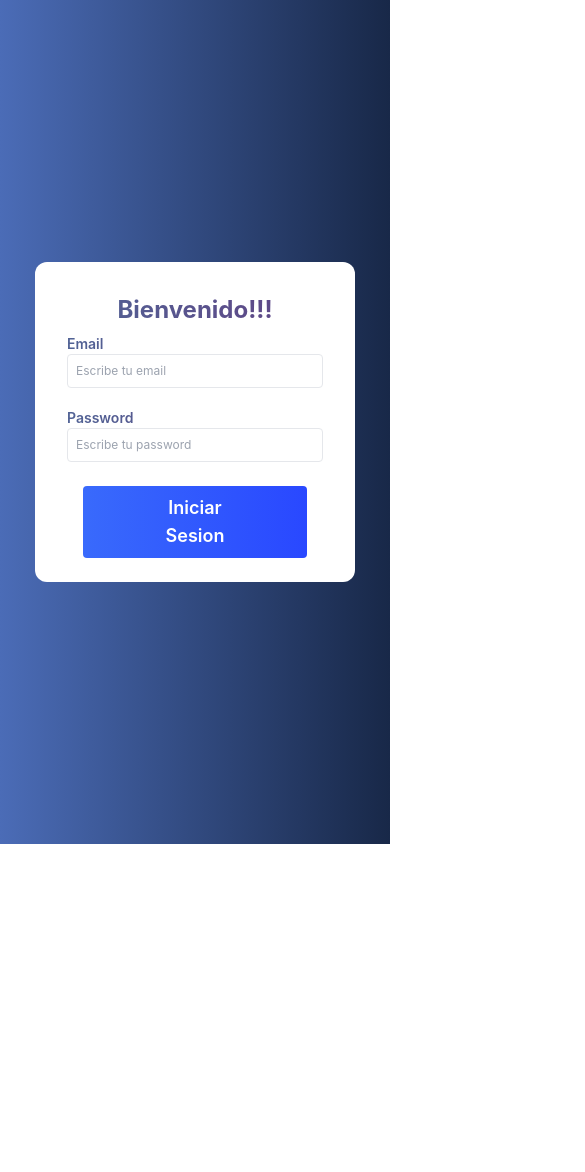
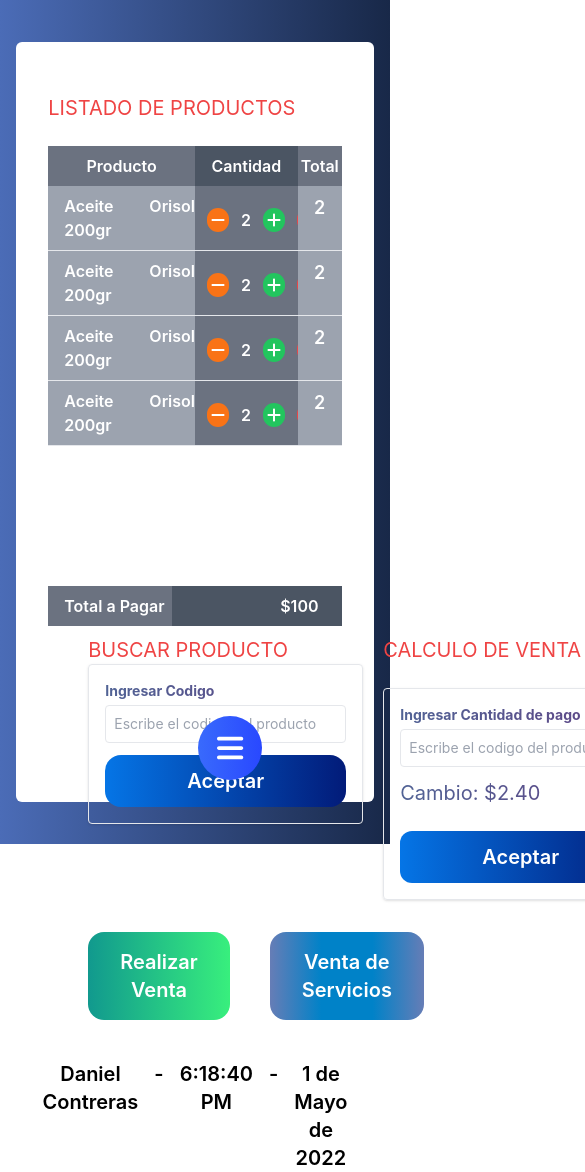
Before and after one commit to danniel-contreras/react-usb-barcode, a React (Vite) app: page / in a window 390 px wide. Shown: the top 1172 px of the page, 585 px wide, since content can reach past the window. Before the commit the page ends 844 px from the top, so only its background shows below. Built offline with nearby package versions, Linux system fonts and the light colour scheme.

Commit message:
responsive desing

```diff
--- a/package.json
+++ b/package.json
@@ -12,6 +12,7 @@
     "@fortawesome/free-regular-svg-icons": "^6.1.1",
     "@fortawesome/free-solid-svg-icons": "^6.1.1",
     "@fortawesome/react-fontawesome": "^0.1.18",
+    "@headlessui/react": "^1.6.0",
     "@reduxjs/toolkit": "^1.8.1",
     "@use-it/event-listener": "^0.1.7",
     "axios": "^0.27.2",
@@ -20,6 +21,7 @@
     "faker": "^6.6.6",
     "formik": "^2.2.9",
     "jwt-decode": "^3.1.2",
+    "popper.js": "^1.16.1",
     "react": "^18.0.0",
     "react-chartjs-2": "^4.1.0",
     "react-dom": "^18.0.0",
--- a/src/App.jsx
+++ b/src/App.jsx
@@ -7,7 +7,7 @@ function App() {
   const auth = useSelector((state) => state.auth);
   return (
     <>
-      <>{auth?.isLoggedIn ? <ReactRouter /> : <Auth />}</>
+      <>{!auth?.isLoggedIn ? <ReactRouter /> : <Auth />}</>
     </>
   );
 }
--- a/src/components/Clock.jsx
+++ b/src/components/Clock.jsx
@@ -13,7 +13,7 @@ function Clock(){
     };
   }, []);
   return (
-    <span className='mx-4 text-sm font-semibold'>
+    <span className='mx-4 text-xl md:text-sm lg:text-xl font-semibold'>
       {formatAMPM(date)}
     </span>
   );
--- a/src/components/Layout.jsx
+++ b/src/components/Layout.jsx
@@ -1,10 +1,67 @@
-import React from "react";
+import { useState, createRef, useEffect } from "react";
+import Popper from "popper.js";
+import { FontAwesomeIcon } from "@fortawesome/react-fontawesome";
+import { faBars } from "@fortawesome/free-solid-svg-icons";
 
 export const Layout = ({ children }) => {
+  const btnDropdownRef = createRef();
+  const popoverDropdownRef = createRef();
+  const [dropdownPopoverShow, setDropdownPopoverShow] = useState(false);
+  const openDropdownPopover = () => {
+    new Popper(btnDropdownRef.current, popoverDropdownRef.current, {
+      placement: "bottom-start",
+    });
+    setDropdownPopoverShow(true);
+    setLoadCart(true);
+  };
+  const closeDropdownPopover = () => {
+    setDropdownPopoverShow(false);
+  };
+  useEffect(() => {
+    const handleClickOutside = (event) => {
+      if (
+        !popoverDropdownRef?.current?.contains(event.target) &&
+        !btnDropdownRef?.current?.contains(event.target)
+      ) {
+        closeDropdownPopover();
+      }
+    };
+    document.addEventListener("mousedown", handleClickOutside);
+    return () => {
+      // Unbind the event listener on clean up
+      document.removeEventListener("mousedown", handleClickOutside);
+    };
+  }, [popoverDropdownRef, btnDropdownRef]);
   return (
     <div className="App flex flex-col w-screen h-screen justify-center items-center">
-      <div className=" w-11/12 bg-white h-105 rounded-md p-12 pb-14 flex flex-col items-center">
+      <div className=" w-11/12 bg-white h-90-percent rounded-md py-10 px-8 flex flex-col">
         {children}
+        <button
+          ref={btnDropdownRef}
+          onClick={() => {
+            dropdownPopoverShow
+              ? closeDropdownPopover()
+              : openDropdownPopover();
+          }}
+          style={{ borderRadius: "50%" }}
+          className="text-white flex absolute bottom-16 right-32 justify-center items-center text-3xl h-16 w-16 bg-kimoby"
+        >
+          <FontAwesomeIcon className="p-4" icon={faBars} />
+        </button>
+        <div
+          className={
+            (dropdownPopoverShow ? "block " : "hidden ") +
+            "text-base mb-80 w-96 h-72 -ml-80 bg-white border-2 p-8 float-left list-none text-left rounded shadow-xl"
+          }
+          ref={popoverDropdownRef}
+        >
+          <ul>
+          <li className="text-2xl font-semibold text-gradient border-white py-3">Productos</li>
+          <li className="text-2xl font-semibold text-gradient border-white py-3">Historial de ventas</li>
+          <li className="text-2xl font-semibold text-gradient border-white py-3">Finanzas</li>
+          <li className="text-2xl font-semibold text-gradient border-white py-3">Cerrar Sesion</li>
+          </ul>
+        </div>
       </div>
     </div>
   );
--- a/src/components/ProductsList.jsx
+++ b/src/components/ProductsList.jsx
@@ -30,14 +30,119 @@ export const ProductsList = ({ reload, setReload }) => {
     setReload(true);
   };
   return (
-    <div className="mt-3 h-80 max-h-80 mb-10 ">
+    <div className="mt-3">
+      <p className="text-red-500 text-xl md:text-lg lg:text-xl  text-left mb-6">
+        LISTADO DE PRODUCTOS
+      </p>
       <div className="flex text-white font-semibold">
-        <div className="w-64 bg-gray-500 py-2">Producto</div>
-        <div className="w-40 bg-gray-600 py-2">Cantidad</div>
-        <div className="w-32 bg-gray-500 py-2">Total</div>
+        <div style={{ width: "50%" }} className="bg-gray-500 py-2">
+          Producto
+        </div>
+        <div style={{ width: "35%" }} className="bg-gray-600 py-2">
+          Cantidad
+        </div>
+        <div style={{ width: "15%" }} className="bg-gray-500 py-2">
+          Total
+        </div>
       </div>
-      <div className="overflow-auto overflow-x-hidden">
-        {prods.length > 0 &&
+      <div className="overflow-auto responsive__height overflow-x-hidden">
+        <div className="flex text-white font-semibold">
+          <div style={{ width: "50%" }} className="border-b md:text-sm lg:text-lg text-justify bg-gray-400 py-2 pl-4">
+            Aceite Orisol 200gr
+          </div>
+          <div style={{ width: "35%" }} className="border-b flex items-center md:text-sm lg:text-lg bg-gray-500 py-2">
+            <FontAwesomeIcon
+              onClick={() => remove(p)}
+              className=" bg-orange-500 mx-3 md:w-5 lg:w-7 mt-1 rounded-full p-1 md:h-5 lg:h-7  cursor-pointer"
+              icon={faMinus}
+            />
+            <span className="mt-1">2</span>
+            <FontAwesomeIcon
+              onClick={() => sum(p)}
+              className="bg-green-500 mx-3 md:w-5 lg:w-7 mt-1 rounded-full p-1 md:h-5 lg:h-7  cursor-pointer"
+              icon={faPlus}
+            />
+            <FontAwesomeIcon
+              onClick={() => deletep(p)}
+              className=" bg-red-500 md:w-5 lg:w-7 mt-1 rounded-full p-1 md:h-5 lg:h-7  cursor-pointer"
+              icon={faTrash}
+            />
+          </div>
+          <div style={{width:"15%"}} className="border-b text-lg bg-gray-400 py-2">2</div>
+        </div>
+        <div className="flex text-white font-semibold">
+        <div style={{ width: "50%" }} className="border-b md:text-sm lg:text-lg text-justify bg-gray-400 py-2 pl-4">
+          Aceite Orisol 200gr
+        </div>
+        <div style={{ width: "35%" }} className="border-b flex items-center md:text-sm lg:text-lg bg-gray-500 py-2">
+          <FontAwesomeIcon
+            onClick={() => remove(p)}
+            className=" bg-orange-500 mx-3 md:w-5 lg:w-7 mt-1 rounded-full p-1 md:h-5 lg:h-7  cursor-pointer"
+            icon={faMinus}
+          />
+          <span className="mt-1">2</span>
+          <FontAwesomeIcon
+            onClick={() => sum(p)}
+            className="bg-green-500 mx-3 md:w-5 lg:w-7 mt-1 rounded-full p-1 md:h-5 lg:h-7  cursor-pointer"
+            icon={faPlus}
+          />
+          <FontAwesomeIcon
+            onClick={() => deletep(p)}
+            className=" bg-red-500 md:w-5 lg:w-7 mt-1 rounded-full p-1 md:h-5 lg:h-7  cursor-pointer"
+            icon={faTrash}
+          />
+        </div>
+        <div style={{width:"15%"}} className="border-b text-lg bg-gray-400 py-2">2</div>
+      </div>
+      <div className="flex text-white font-semibold">
+      <div style={{ width: "50%" }} className="border-b md:text-sm lg:text-lg text-justify bg-gray-400 py-2 pl-4">
+        Aceite Orisol 200gr
+      </div>
+      <div style={{ width: "35%" }} className="border-b flex items-center md:text-sm lg:text-lg bg-gray-500 py-2">
+        <FontAwesomeIcon
+          onClick={() => remove(p)}
+          className=" bg-orange-500 mx-3 md:w-5 lg:w-7 mt-1 rounded-full p-1 md:h-5 lg:h-7  cursor-pointer"
+          icon={faMinus}
+        />
+        <span className="mt-1">2</span>
+        <FontAwesomeIcon
+          onClick={() => sum(p)}
+          className="bg-green-500 mx-3 md:w-5 lg:w-7 mt-1 rounded-full p-1 md:h-5 lg:h-7  cursor-pointer"
+          icon={faPlus}
+        />
+        <FontAwesomeIcon
+          onClick={() => deletep(p)}
+          className=" bg-red-500 md:w-5 lg:w-7 mt-1 rounded-full p-1 md:h-5 lg:h-7  cursor-pointer"
+          icon={faTrash}
+        />
+      </div>
+      <div style={{width:"15%"}} className="border-b text-lg bg-gray-400 py-2">2</div>
+    </div>
+    <div className="flex text-white font-semibold">
+    <div style={{ width: "50%" }} className="border-b md:text-sm lg:text-lg text-justify bg-gray-400 py-2 pl-4">
+      Aceite Orisol 200gr
+    </div>
+    <div style={{ width: "35%" }} className="border-b flex items-center md:text-sm lg:text-lg bg-gray-500 py-2">
+      <FontAwesomeIcon
+        onClick={() => remove(p)}
+        className=" bg-orange-500 mx-3 md:w-5 lg:w-7 mt-1 rounded-full p-1 md:h-5 lg:h-7  cursor-pointer"
+        icon={faMinus}
+      />
+      <span className="mt-1">2</span>
+      <FontAwesomeIcon
+        onClick={() => sum(p)}
+        className="bg-green-500 mx-3 md:w-5 lg:w-7 mt-1 rounded-full p-1 md:h-5 lg:h-7  cursor-pointer"
+        icon={faPlus}
+      />
+      <FontAwesomeIcon
+        onClick={() => deletep(p)}
+        className=" bg-red-500 md:w-5 lg:w-7 mt-1 rounded-full p-1 md:h-5 lg:h-7  cursor-pointer"
+        icon={faTrash}
+      />
+    </div>
+    <div style={{width:"15%"}} className="border-b text-lg bg-gray-400 py-2">2</div>
+  </div>
+        {/*prods.length > 0 &&
           prods.map((p, index) => (
             <div key={index} className="flex text-white font-semibold">
               <div className="w-64 text-xs text-justify bg-gray-400 py-2 pl-4">
@@ -67,14 +172,14 @@ export const ProductsList = ({ reload, setReload }) => {
                   : `$${Number(p.price)}`}
               </div>
             </div>
-          ))}
+                ))*/}
       </div>
       <div className="flex text-white font-semibold">
-        <div className="w-64 bg-gray-500 py-2 text-justify pl-4">
+        <div style={{width:"50%"}} className="bg-gray-500 py-2 text-justify pl-4">
           Total a Pagar
         </div>
-        <div className="w-40 bg-gray-600 py-2"></div>
-        <div className="w-32 bg-gray-600 py-2">${total.toFixed(2)}</div>
+        <div style={{width:"35%"}} className=" bg-gray-600 py-2"></div>
+        <div style={{width:"35%"}} className="bg-gray-600 py-2">${100}</div>
       </div>
     </div>
   );
--- a/src/index.css
+++ b/src/index.css
@@ -1,70 +1,144 @@
 body {
   margin: 0;
-  font-family: -apple-system, BlinkMacSystemFont, 'Segoe UI', 'Roboto', 'Oxygen',
-    'Ubuntu', 'Cantarell', 'Fira Sans', 'Droid Sans', 'Helvetica Neue',
+  font-family: -apple-system, BlinkMacSystemFont, "Segoe UI", "Roboto", "Oxygen",
+    "Ubuntu", "Cantarell", "Fira Sans", "Droid Sans", "Helvetica Neue",
     sans-serif;
   -webkit-font-smoothing: antialiased;
   -moz-osx-font-smoothing: grayscale;
 }
 
 code {
-  font-family: source-code-pro, Menlo, Monaco, Consolas, 'Courier New',
+  font-family: source-code-pro, Menlo, Monaco, Consolas, "Courier New",
     monospace;
 }
 @tailwind base;
 @tailwind components;
 @tailwind utilities;
 
-.App{
-  background-image: linear-gradient(to right,#4b6cb7,#182848);
+.App {
+  background-image: linear-gradient(to right, #4b6cb7, #182848);
 }
-
-.h-105{
+.h90-100 {
+  height: 90%;
+  max-height: 90%;
+}
+.h-90-percent {
   height: 90vh;
   max-height: 90vh;
 }
 
-.h-110{
+.h-100 {
+  height: 30rem;
+  max-height: 30rem;
+}
+.mb-100 {
+  margin-bottom: 31rem;
+}
+.responsive__height {
   height: 35rem;
   max-height: 35rem;
 }
 
-.bg-danger{
-  background-image: linear-gradient(to right,#EB3349,#F45C43);
+.bg-danger {
+  background-image: linear-gradient(to right, #eb3349, #f45c43);
 }
 
-.bg-sunrise{
-  background-image: linear-gradient(to right,#FF512F,#F09819);
+.bg-sunrise {
+  background-image: linear-gradient(to right, #ff512f, #f09819);
 }
 
-.bg-quepal{
-  background-image: linear-gradient(to right,#11998e,#38ef7d);
+.bg-quepal {
+  background-image: linear-gradient(to right, #11998e, #38ef7d);
 }
 
-.bg-deep-space{
-  background-image: linear-gradient(to right,#000000,#434343);
+.bg-deep-space {
+  background-image: linear-gradient(to right, #000000, #434343);
 }
 
-.bg-rainbow-blue{
-  background-image: linear-gradient(to right,#00F260,#0575E6);
+.bg-rainbow-blue {
+  background-image: linear-gradient(to right, #00f260, #0575e6);
 }
 
-.bg-hydrogen{
-  background-image: linear-gradient(to right,#667db6,#0082c8,#0082c8,#667db6);
+.bg-hydrogen {
+  background-image: linear-gradient(
+    to right,
+    #667db6,
+    #0082c8,
+    #0082c8,
+    #667db6
+  );
 }
 
-.bg-kimoby{
-  background-image: linear-gradient(to right,#396afc,#2948ff);
+.bg-kimoby {
+  background-image: linear-gradient(to right, #396afc, #2948ff);
 }
 
-.bg-very-blue{
-  background-image: linear-gradient(to right,#0575E6,#021B79);
+.bg-very-blue {
+  background-image: linear-gradient(to right, #0575e6, #021b79);
 }
-.text-gradient{
-  background-image:linear-gradient(-90deg,#614385 , #516395);
+.text-gradient {
+  background-image: linear-gradient(-90deg, #614385, #516395);
   background-clip: text;
   -webkit-text-fill-color: transparent;
 }
-.gradient-noname{
-  background-image:linear-gradient(to right,#614385 , #516395);
+.gradient-noname {
+  background-image: linear-gradient(to right, #614385, #516395);
 }
+
+.float-bottom {
+  display: flex;
+  align-items: flex-end;
+  shape-outside: inset(calc(100% - 100px) 0 0);
+}
+
+.responsive__section {
+  width: 65%;
+}
+.responsive__section__two {
+  width: 35%;
+}
+@media screen and (min-height: 1000px) {
+  .responsive__height {
+    height: 20rem;
+  }
+}
+
+@media screen and (max-width: 800px) and (max-height: 1100px) {
+  .responsive__height {
+    height: 25rem;
+  }
+  .responsive__page {
+    width: 100%;
+    flex-direction: column;
+  }
+  .responsive__section {
+    width: 100%;
+  }
+  .responsive__section__two {
+    width: 100%;
+  }
+  .responsive__cards{
+    display: flex;
+    flex-direction: row;
+    width: 100%;
+    margin-top: 10px;
+  }
+  .responsive__card {
+    width: 275px;
+    margin-right: 20px;
+  }
+  .responsive__text{
+    margin-top: 0 !important;
+  }
+  .responsive__group__buttons{
+    display: flex;
+    flex-direction: row;
+  }
+  .responsive__group__buttons button{
+    width:250px;
+    margin-right: 40px;
+  }
+  .responsive__footer{
+    margin-top: 40px;
+  }
+}
--- a/src/pages/Home.jsx
+++ b/src/pages/Home.jsx
@@ -1,6 +1,11 @@
 import React, { useState, useEffect } from "react";
 import { getProductByCode } from "../api/products.api";
-import { deleteItems, formatDate, getItems, setItemCart } from "../utils/functions";
+import {
+  deleteItems,
+  formatDate,
+  getItems,
+  setItemCart,
+} from "../utils/functions";
 import { ProductsList } from "../components/ProductsList";
 import useEventListener from "../hooks/use-event-listener";
 import Clock from "../components/Clock";
@@ -44,72 +49,91 @@ export const Home = () => {
     if (getItems()) {
       addSale(getItems()).then(({ data }) => {
         if (data.ok) {
-          toast.success("Se ah realizado la compra")
-          deleteItems()
+          toast.success("Se ah realizado la compra");
+          deleteItems();
           setReload(true);
-        };
+        }
       });
     }
   };
 
   return (
     <Layout>
-      <div className="grid grid-cols-2 gap-6">
+      <div className="flex responsive__page flex-row">
+        <div className="responsive__section">
+          <ProductsList reload={reload} setReload={setReload} />
+        </div>
+        <div className="flex flex-col ml-10 responsive__section__two">
+          <div className="responsive__cards">
             <div>
-          <p className="text-red-500 text-2xl">LISTA DE PRODUCTOS</p>
-          <ProductsList reload={reload} setReload={setReload} />
-          <button onClick={addNewSale} className="bg-quepal w-full text-white py-2 mt-28 text-lg font-semibold px-8 rounded-xl">
-            Realizar Venta
-          </button>
-          <button className="bg-hydrogen w-full text-white py-2 mt-6 text-lg font-semibold px-8 rounded-xl">
-            Venta de Servicios
-          </button>
-          <div className="flex justify-center mt-8">
-            <p className="text-sm font-semibold px-4">Daniel Contreras</p>
-            <span className="text-sm font-semibold">-</span>
-            <Clock />
-            <span className="text-sm font-semibold">-</span>
-            <p className="text-sm font-semibold px-4">{formatDate()}</p>
-          </div>
-        </div>
-        <div className="flex flex-col">
-          <div className="border rounded shadow w-full text-justify p-4 flex justify-center flex-col">
-            <label className="text-xs text-gradient font-bold">
+              <p className="text-red-500 text-xl md:text-lg lg:text-xl  text-left md:mb-4 lg:mb-6 uppercase">
+                Buscar Producto
+              </p>
+              <div className="border rounded responsive__card shadow w-full text-justify p-4 flex justify-center flex-col">
+                <label className="text-sm md:text-xs lg:text-sm text-gradient font-bold">
                   Ingresar Codigo
                 </label>
                 <form onSubmit={onsubmit} className="flex flex-col">
                   <input
-                className="border rounded w-fulll mt-1 px-2 py-2 text-sm"
+                    className="border rounded w-fulll mt-1 px-2 py-2 md:py-1 lg:py-2 text-sm md:text-xs lg:text-sm"
                     placeholder="Escribe el codigo del producto"
                     name="code"
                     onChange={onchange}
                   />
-              <button className="bg-very-blue text-white py-2 rounded-xl text-base font-semibold mt-3">
+                  <button className="bg-very-blue text-white py-3 md:py-1 lg:py-3 rounded-2xl text-xl md:text-base lg:text-xl font-semibold mt-3">
                     Aceptar
                   </button>
                 </form>
               </div>
-          <div className="border rounded mt-6 shadow w-full text-justify p-4 flex justify-center flex-col">
-            <p className="text-gradient text-base font-semibold">
-              Ventas Totales: 56
-            </p>
-            <p className="text-gradient text-base font-semibold mt-3">
-              Ingreso Total: $56
-            </p>
             </div>
             <div>
-            <ChartBar />
+              <p className="text-red-500 responsive__text text-xl md:text-lg lg:text-xl  text-left mb-6 md:mb-4 lg:mb-6 uppercase  mt-6 md:mt-6 lg:mt-6">
+                calculo de venta
+              </p>
+              <div className="border responsive__card rounded shadow w-full text-justify p-4 flex justify-center flex-col">
+                <label className="text-sm md:text-xs lg:text-sm text-gradient font-bold">
+                  Ingresar Cantidad de pago
+                </label>
+                <form onSubmit={onsubmit} className="flex flex-col">
+                  <input
+                    className="border rounded w-fulll mt-1 px-2 py-2 text-sm md:py-1 lg:py-2 md:text-xs lg:text-sm"
+                    placeholder="Escribe el codigo del producto"
+                    name="code"
+                    onChange={onchange}
+                  />
+                  <span className="text-xl md:text-sm lg:text-xl text-gradient my-3 md:my-2 lg:my-3">
+                    Cambio: $2.40
+                  </span>
+                  <button className="bg-very-blue text-white py-3 md:py-1 lg:py-3 rounded-xl text-xl md:text-base lg:text-xl font-semibold mt-3">
+                    Aceptar
+                  </button>
+                </form>
               </div>
-          <button className="bg-sunrise mt-7 text-white py-2 text-lg font-semibold px-8 rounded-xl">
-            <Link to="/products">Ver Productos</Link>
+            </div>
+          </div>
+          <div className="responsive__group__buttons">
+            <button
+              onClick={addNewSale}
+              className="bg-quepal w-full text-white py-4 md:py-1 lg:py-4 mt-8 md:mt-4 lg:mt-8  text-xl md:text-base lg:text-xl font-semibold px-8 rounded-2xl"
+            >
+              Realizar Venta
             </button>
-          <button className="gradient-noname text-white py-2 text-lg mt-4 font-semibold px-8 rounded-xl">
-          <Link to="/sales-history">Ver Historial de Ventas</Link>
-          </button>
-          <button className="bg-danger text-white py-2 text-lg mt-4 font-semibold px-8 rounded-xl">
-            Cerrar Sesion
+            <button className="bg-hydrogen w-full text-white py-4 md:py-1 lg:py-4 mt-8 md:mt-4 lg:mt-8  text-xl md:text-base lg:text-xl font-semibold px-8 rounded-2xl">
+              Venta de Servicios
             </button>
           </div>
+        </div>
+      </div>
+      <div className="flex justify-center responsive__footer md:justify-start lg:justify-center md:mt-0 lg:mt-8">
+        <p className="text-xl md:text-sm lg:text-xl font-semibold px-4">
+          Daniel Contreras
+        </p>
+        <span className="text-xl md:text-sm lg:text-xl font-semibold">-</span>
+        <Clock />
+        <span className="text-xl md:text-sm lg:text-xl font-semibold">-</span>
+        <p className="text-xl md:text-sm lg:text-xl font-semibold px-4">
+          {formatDate()}
+        </p>
       </div>
     </Layout>
   );
```
Also changed, not shown: 1 other file (tests, documents, lock files or other folders). Lines whose indentation alone changed are shown as unchanged.
